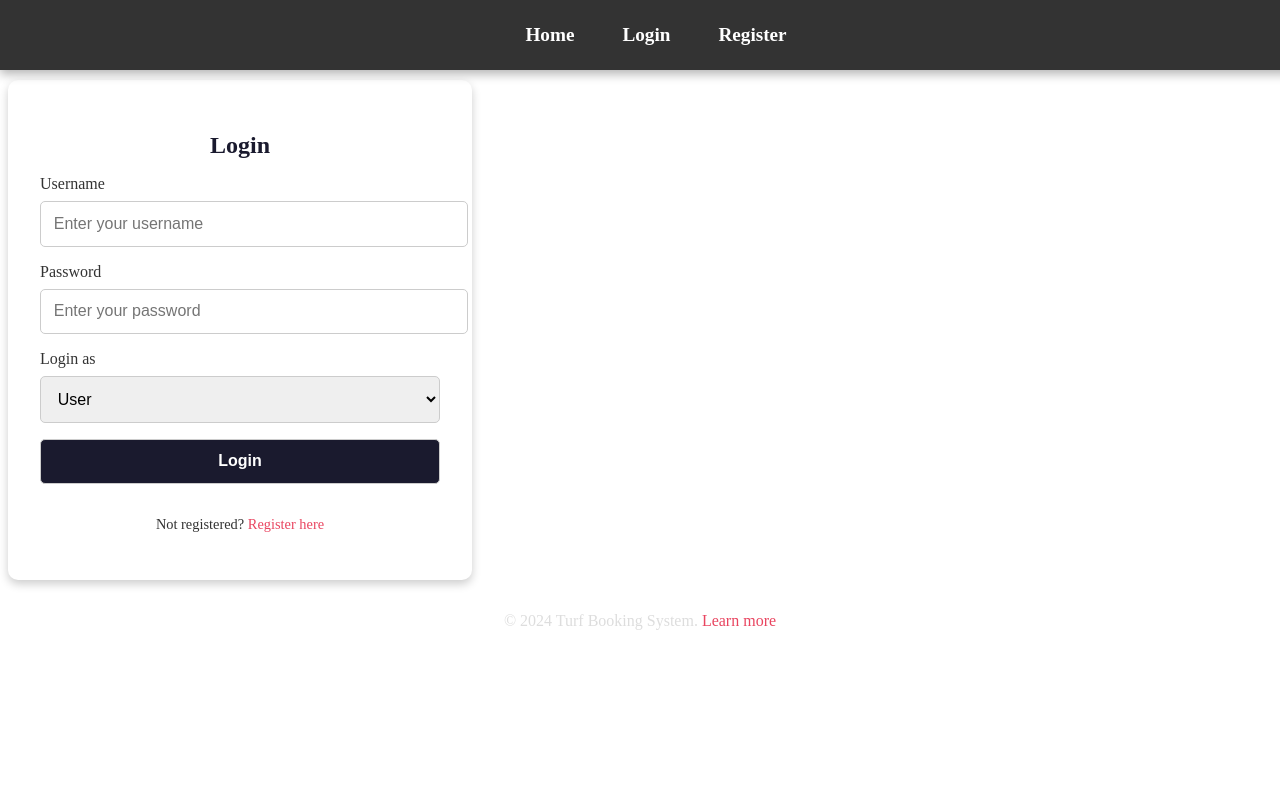
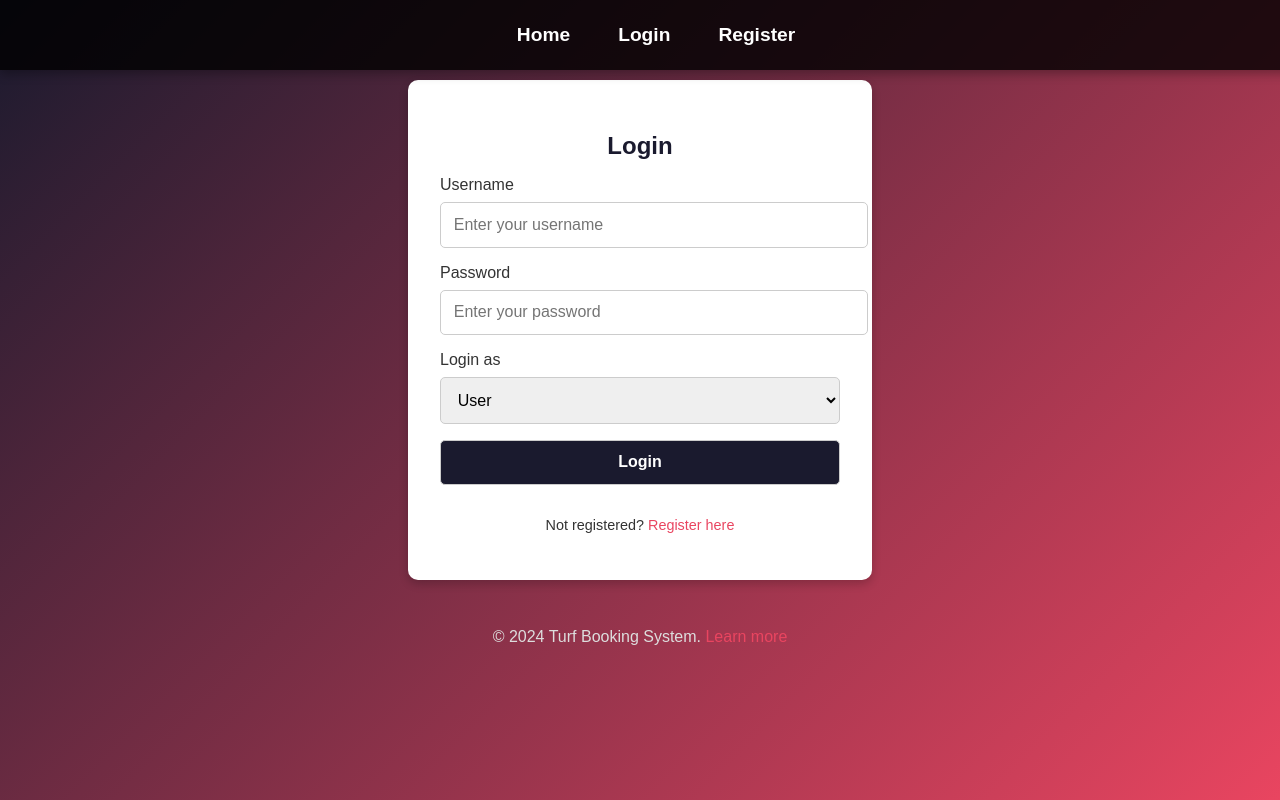
Before and after one commit to RahulShirsat003/Turf_Booking_Sysyem, a Flask app: template templates/login.html in a window 1280 px wide. Run offline with Flask 3, Linux system fonts and the light colour scheme; the template is opened without the code that fills it, so the values that code supplies are empty.

Commit message:
deploy 111

```diff
--- a/templates/login.html
+++ b/templates/login.html
@@ -5,6 +5,17 @@
     <meta name="viewport" content="width=device-width, initial-scale=1.0">
     <title>Login - Turf Booking System</title>
     <style>
+        body {
+            font-family: 'Arial', sans-serif;
+            margin: 0;
+            padding: 0;
+            background: linear-gradient(135deg, #1a1a2e, #e94560);
+            color: #fff;
+            display: flex;
+            flex-direction: column;
+            align-items: center;
+            min-height: 100vh;
+        }
 
         nav {
             width: 100%;
```
